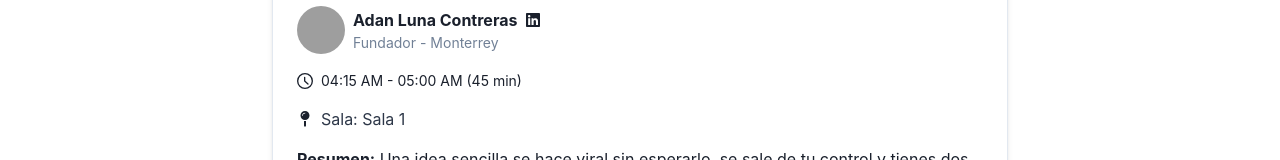
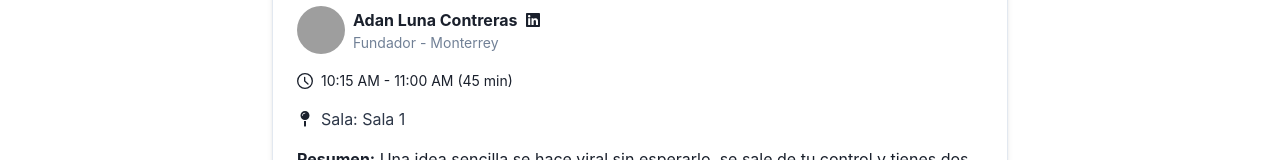
Before and after one commit to awscommunitymx/agenda, a Next.js app: page /session/ARQ101 in a window 1280 px wide. Shown: the part 341-501 px from the top of the page. Built offline with nearby package versions, Linux system fonts and the light colour scheme; grey boxes are pictures that could not be loaded.

Commit message:
Add timezone

```diff
--- a/app/data/sessions.ts
+++ b/app/data/sessions.ts
@@ -14,8 +14,8 @@ export const specialEvents: Session[] = [
         "speaker": "Decano",
         "speakerPhotoUrl": "",
         "time": {
-            "start": new Date('2024-11-16T09:00:00-06:00'),
-            "end": new Date('2024-11-16T09:30:00-06:00')
+            "start": new Date('2024-11-16T09:00:00-06:00-06:00'),
+            "end": new Date('2024-11-16T09:30:00-06:00-06:00')
         },
         "category": "Conferencia magistral",
         "level": "L100",
@@ -38,8 +38,8 @@ export const specialEvents: Session[] = [
         speakerLinkedIn: "https://www.linkedin.com/in/vikomex/",
         speakerPhotoUrl: "https://img.awscommunity.mx/david.jpg",
         time: {
-            start: new Date("2024-11-16T09:45:00"),
-            end: new Date("2024-11-16T10:05:00")
+            start: new Date("2024-11-16T09:45:00-06:00"),
+            end: new Date("2024-11-16T10:05:00-06:00")
         },
         category: "Conferencia magistral",
         level: "L100",
@@ -62,8 +62,8 @@ export const specialEvents: Session[] = [
         speakerPhotoUrl: "https://img.awscommunity.mx/romain.jpg",
         speakerBio: "Romain (Román in Spanish) is a full-time husband, dad, and geek. With 20 years of working experience, he has had several hats from R&D engineer in automotive, to application performance consultant, pre-sales, and technical evangelism. He is currently leading World Wide Developer Relations at AWS, and exploring the future of software development with GenAI.",
         time: {
-            start: new Date("2024-11-16T09:30:00"),
-            end: new Date("2024-11-16T09:45:00")
+            start: new Date("2024-11-16T09:30:00-06:00"),
+            end: new Date("2024-11-16T09:45:00-06:00")
         },
         category: "Conferencia magistral",
         level: "L100",
@@ -80,8 +80,8 @@ export const specialEvents: Session[] = [
         "speaker": "",
         "speakerPhotoUrl": "",
         "time": {
-            "start": new Date('2024-11-16T13:00:00-06:00'),
-            "end": new Date('2024-11-16T14:00:00-06:00')
+            "start": new Date('2024-11-16T13:00:00-06:00-06:00'),
+            "end": new Date('2024-11-16T14:00:00-06:00-06:00')
         },
         "category": "Conferencia magistral",
         "level": "L100",
@@ -100,8 +100,8 @@ export const specialEvents: Session[] = [
         "speaker": "Cierre",
         "speakerPhotoUrl": "",
         "time": {
-            "start": new Date('2024-11-16T15:35:00-06:00'),
-            "end": new Date('2024-11-16T16:35:00-06:00')
+            "start": new Date('2024-11-16T15:35:00-06:00-06:00'),
+            "end": new Date('2024-11-16T16:35:00-06:00-06:00')
         },
         "category": "Conferencia magistral",
         "level": "L100",
@@ -121,8 +121,8 @@ export const specialEvents: Session[] = [
         speakerPhotoUrl: "",
         cta: "",
         time: {
-            start: new Date("2024-11-16T12:00:00"),
-            end: new Date("2024-11-16T15:00:00")
+            start: new Date("2024-11-16T12:00:00-06:00"),
+            end: new Date("2024-11-16T15:00:00-06:00")
         },
         category: "Conferencia magistral",
         level: "L100",
@@ -142,8 +142,8 @@ export const specialEvents: Session[] = [
         speakerPhotoUrl: "",
         cta: "",
         time: {
-            start: new Date("2024-11-16T10:00:00"),
-            end: new Date("2024-11-16T15:00:00")
+            start: new Date("2024-11-16T10:00:00-06:00"),
+            end: new Date("2024-11-16T15:00:00-06:00")
         },
         category: "Conferencia magistral",
         level: "L100",
@@ -169,8 +169,8 @@ const sessions: Session[] = [
         speakerLocation: "Monterrey",
         speakerLinkedIn: "https://www.linkedin.com/in/adanluna/",
         time: {
-            start: new Date("2024-11-16T10:15:00"),
-            end: new Date("2024-11-16T11:00:00")
+            start: new Date("2024-11-16T10:15:00-06:00"),
+            end: new Date("2024-11-16T11:00:00-06:00")
         },
         category: "Arquitectura",
         level: "L100",
@@ -191,8 +191,8 @@ const sessions: Session[] = [
         speakerCompany: "Cloud Specialist",
         speakerLocation: "Guerrero, México",
         time: {
-            start: new Date("2024-11-16T11:10:00"),
-            end: new Date("2024-11-16T11:55:00")
+            start: new Date("2024-11-16T11:10:00-06:00"),
+            end: new Date("2024-11-16T11:55:00-06:00")
         },
         category: "Arquitectura",
         level: "L100",
@@ -213,8 +213,8 @@ const sessions: Session[] = [
         speakerLocation: "Saltillo",
         speakerLinkedIn: "https://www.linkedin.com/in/agallart/",
         time: {
-            start: new Date("2024-11-16T12:05:00"),
-            end: new Date("2024-11-16T12:50:00")
+            start: new Date("2024-11-16T12:05:00-06:00"),
+            end: new Date("2024-11-16T12:50:00-06:00")
         },
         category: "DevOps y productividad del desarrollador",
         level: "L100",
@@ -235,8 +235,8 @@ const sessions: Session[] = [
         speakerBio: "Marco Cornejo es Engineering Manager en Caylent, una consultora Premier Partner de AWS, donde lidera equipos y proyectos enfocados en migración a la nube y modernización de aplicaciones. Con más de 10 años de experiencia en la industria del software, Marco posee certificaciones avanzadas en AWS y se ha especializado en diseñar soluciones escalables y seguras en la nube.",
         speakerLinkedIn: "https://www.linkedin.com/in/marco-cornejo/",
         time: {
-            start: new Date("2024-11-16T14:00:00"),
-            end: new Date("2024-11-16T14:30:00")
+            start: new Date("2024-11-16T14:00:00-06:00"),
+            end: new Date("2024-11-16T14:30:00-06:00")
         },
         category: "Habilidades blandas",
         level: "L100",
@@ -257,8 +257,8 @@ const sessions: Session[] = [
         speakerBio: "Lic. en Seguridad en Tecnologías de Información. He trabajado como Desarrollador, Ingeniero de Seguridad e Ingeniero de nube. Cuento con 4 certificaciones de AWS, entre ellas Solutions Architect Pro y Security Specialty. Actualmente trabajo en Luxoft como Senior Cyber Security Engineer para una fintech de Londres.",
         speakerLinkedIn: "https://www.linkedin.com/in/kevinarquieta/",
         time: {
-            start: new Date("2024-11-16T14:40:00"),
-            end: new Date("2024-11-16T15:25:00")
+            start: new Date("2024-11-16T14:40:00-06:00"),
+            end: new Date("2024-11-16T15:25:00-06:00")
         },
         category: "Seguridad cumplimiento e identidad",
         level: "L100",
@@ -279,8 +279,8 @@ const sessions: Session[] = [
         speakerBio: "Ramon es Site Reliability Engineer con experiencia en AWS, CI/CD y servidores. Bastante bueno en desarrollo de pipeline de CI/CD. Ramon tiene un gran interés en inteligencia artificial y por alguna razon le gusta correr linux en PCs de recursos limitados.",
         speakerLinkedIn: "https://www.linkedin.com/in/ramonesparza/",
         time: {
-            start: new Date("2024-11-16T10:15:00"),
-            end: new Date("2024-11-16T11:00:00")
+            start: new Date("2024-11-16T10:15:00-06:00"),
+            end: new Date("2024-11-16T11:00:00-06:00")
         },
         category: "DevOps y productividad del desarrollador",
         level: "L100",
@@ -301,8 +301,8 @@ const sessions: Session[] = [
         speakerBio: "Ingeniera de Nube apasionada por la innovación, con 4 certificaciones AWS que avalan su profundo conocimiento. Destaca por su capacidad para liderar proyectos complejos y construir comunidades tecnológicas. Actualmente trabaja para Western Governors University, ella comparte su experiencia como speaker en eventos en Mexico y Guatemala.",
         speakerLinkedIn: "https://www.linkedin.com/in/magnolia-sandoval-cloud-aws/",
         time: {
-            start: new Date("2024-11-16T11:10:00"),
-            end: new Date("2024-11-16T11:55:00")
+            start: new Date("2024-11-16T11:10:00-06:00"),
+            end: new Date("2024-11-16T11:55:00-06:00")
         },
         category: "Capacitación y certificación",
         level: "L100",
@@ -323,8 +323,8 @@ const sessions: Session[] = [
         speakerBio: "Ana Cunha es Developer Advocate en AWS para América Latina. Anteriormente, trabajó como ingeniera de desarrollo de software en Amazon.com",
         speakerLinkedIn: "https://www.linkedin.com/in/analuizacunha/",
         time: {
-            start: new Date("2024-11-16T12:05:00"),
-            end: new Date("2024-11-16T12:50:00")
+            start: new Date("2024-11-16T12:05:00-06:00"),
+            end: new Date("2024-11-16T12:50:00-06:00")
         },
         category: "Computación sin servidor y contenedores",
         level: "L100",
@@ -345,8 +345,8 @@ const sessions: Session[] = [
         speakerBio: "Ingeniero en AppSec con más de 20 certificaciones y experiencia en auditorías de seguridad para infraestructuras, aplicaciones web y móviles, con un gran interés en la seguridad en la nube.",
         speakerLinkedIn: "https://www.linkedin.com/in/manuel-perez-069985245/",
         time: {
-            start: new Date("2024-11-16T14:00:00"),
-            end: new Date("2024-11-16T14:45:00")
+            start: new Date("2024-11-16T14:00:00-06:00"),
+            end: new Date("2024-11-16T14:45:00-06:00")
         },
         category: "Seguridad cumplimiento e identidad",
         level: "L100",
@@ -365,10 +365,10 @@ const sessions: Session[] = [
         speakerBio: "Lead DevOps engineer con mas de 7 años de experiencia manejando, automatizando y optimizando infraestructura en la nube, manejando distintos tipos de arquitectura y tomando roles como: cloud developer, ingeniero de infraestructura, ingeniero Devops.",
         speakerCompany: "Lead Systems engineer en Epam",
         speakerLinkedIn: "https://www.linkedin.com/in/ricardo-vasquez-0060b0a8/",
-        speakerLocation: "Venezolano",
+        speakerLocation: "Venezuela",
         time: {
-            start: new Date("2024-11-16T14:55:00"),
-            end: new Date("2024-11-16T15:40:00")
+            start: new Date("2024-11-16T14:55:00-06:00"),
+            end: new Date("2024-11-16T15:40:00-06:00")
         },
         category: "DevOps y productividad del desarrollador",
         level: "L100",
```
